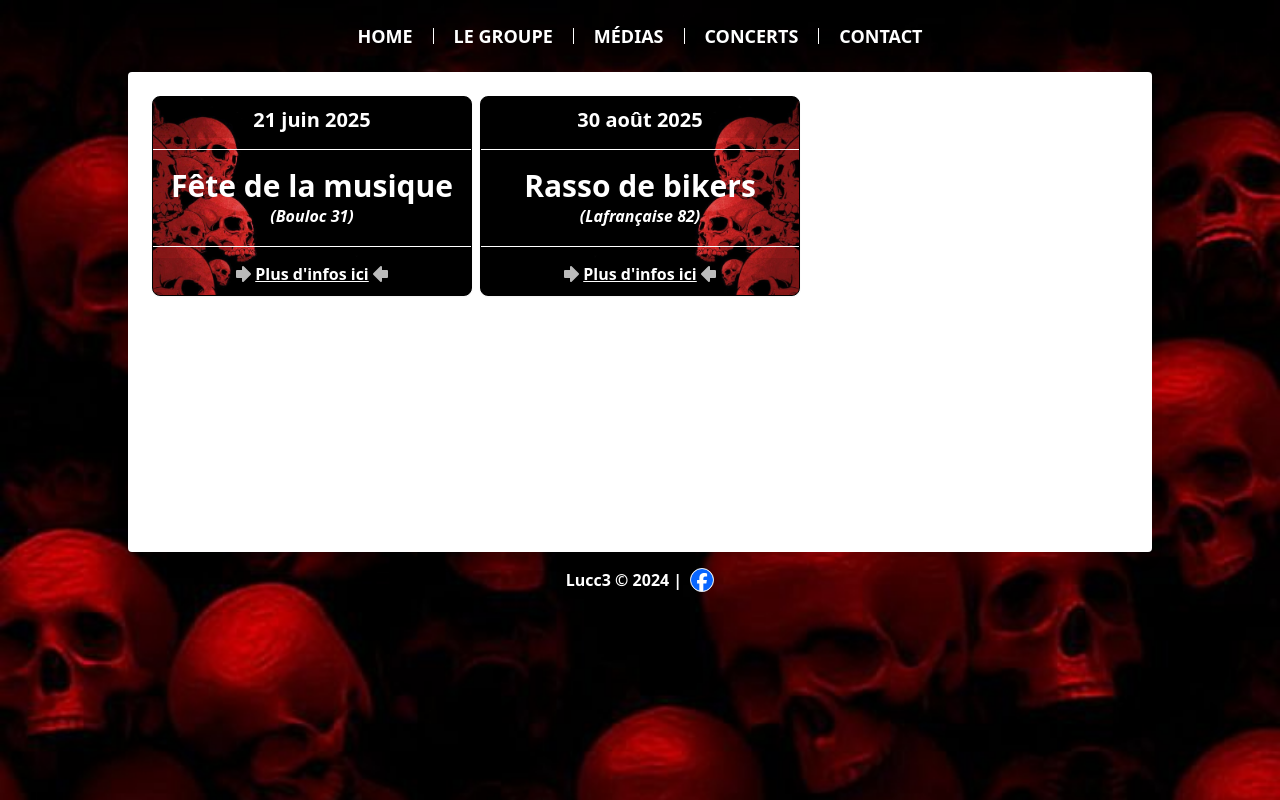
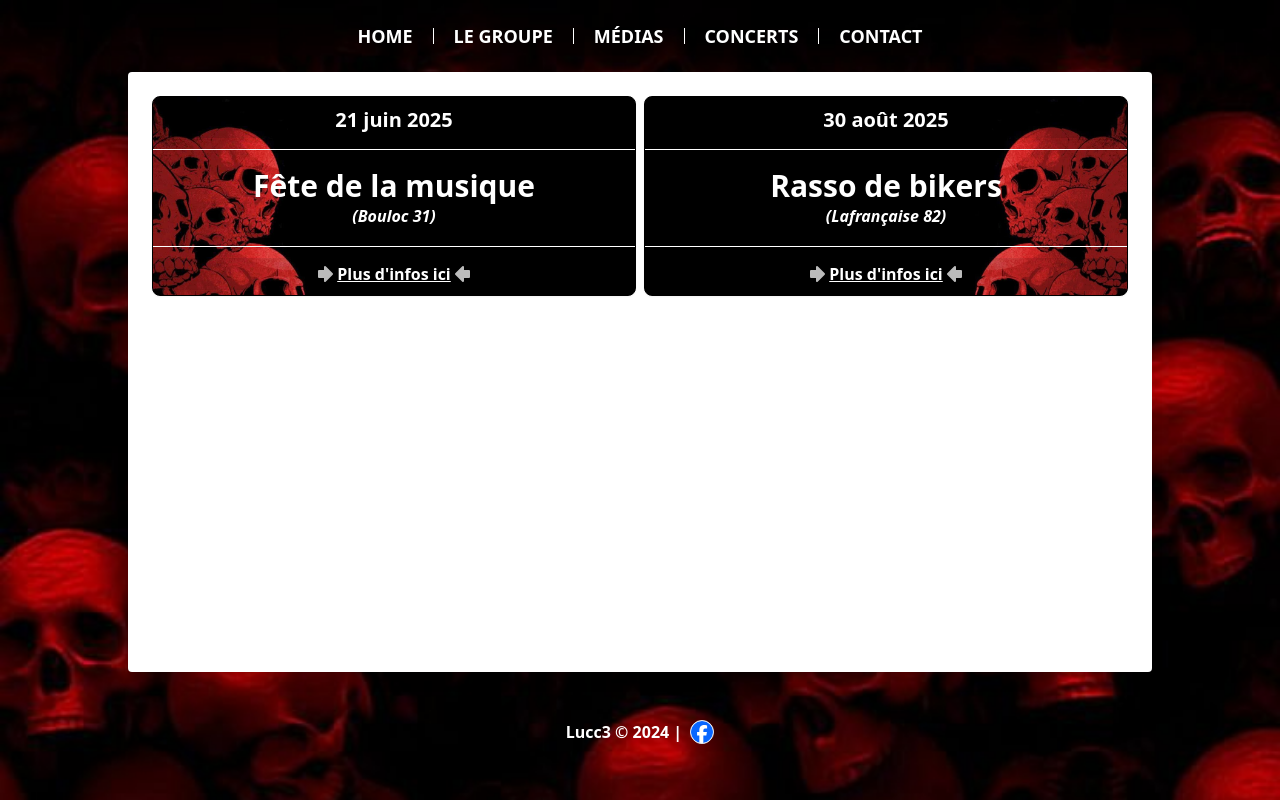
Before and after one commit to LucienRamond/RoisDeRien, a React (Vite) app: page /concerts in a window 1280 px wide. Built offline with nearby package versions, Linux system fonts and the light colour scheme.

Commit message:
New logo and many animations

```diff
--- a/src/index.css
+++ b/src/index.css
@@ -102,3 +102,36 @@
 .font-younger {
   font-family: "Youngerthanme", cursive !important;
 }
+.div-from-left {
+  animation: 0.5s slideinfromleft;
+}
+@keyframes slideinfromleft {
+  from {
+    transform: translateX(-100%);
+  }
+  to {
+    transform: translateX(0%);
+  }
+}
+.div-from-right {
+  animation: 0.5s slideinfromright;
+}
+@keyframes slideinfromright {
+  from {
+    transform: translateX(100%);
+  }
+  to {
+    transform: translateX(0%);
+  }
+}
+.div-from-top {
+  animation: 0.5s slideinfromtop;
+}
+@keyframes slideinfromtop {
+  from {
+    transform: translateY(-110%);
+  }
+  to {
+    transform: translateY(0%);
+  }
+}
--- a/src/pages/band/Band.tsx
+++ b/src/pages/band/Band.tsx
@@ -5,9 +5,11 @@ export default function Band() {
   return (
     <div className="lg:max-w-[80%]  sm:max-w-[90%] mx-auto border border-foreground p-4  min-h-[500px] sm:rounded bg-white shadow-lg">
       <div>
-        <h2 className="text-center text-xl font-bold">Le groupe</h2>
+        <h2 className="text-center text-xl font-bold div-from-top">
+          Le groupe
+        </h2>
       </div>
-      <Separator className="h-[1px] w-[80%] my-2 mx-auto bg-foreground" />
+      <Separator className="h-[1px] w-[80%] my-2 mx-auto bg-foreground div-from-left" />
       <p className=" mb-2 sm:p-4 max-w-[1200px] mx-auto">
         Composé de <b>5 amis </b>de longue date, <b>Les Rois de Rien</b>, c'est
         avant tout une passion partagée pour <b>le Rock et la bière</b> ! Un
--- a/src/pages/concerts/Concerts.tsx
+++ b/src/pages/concerts/Concerts.tsx
@@ -19,19 +19,19 @@ export interface ConcertType {
 
 export default function Concerts() {
   return (
-    <div className="sm:px-4  mx-auto py-4  lg:max-w-[80%]  sm:max-w-[90%] min-h-[60vh] sm:rounded bg-white shadow-lg">
+    <div className="sm:px-4 mx-auto py-4 lg:max-w-[80%] sm:max-w-[90%] min-h-[75vh] sm:rounded bg-white shadow-lg">
       <div className="w-full  p-2">
-        <div className="grid lg:grid-cols-2 xl:grid-cols-3 gap-2 mx-auto ">
+        <div className="grid lg:grid-cols-2 gap-2 mx-auto ">
           {concerts &&
             concerts.map((concert: ConcertType) => {
               return (
                 <Card
                   id="concert-card"
                   key={concert.id}
-                  className={` bg-cover sm:h-[200px] grid items-center hover:shadow-black border-black h-full w-full  text-white font-bold ${
+                  className={` bg-cover sm:h-[200px] xl:max-w-[600px] xl:mx-auto grid items-center hover:shadow-black border-black h-full w-full  text-white font-bold ${
                     concert.id % 2 == 0
-                      ? "bg-[url(/src/assets/icons/texture.jpg)]"
-                      : "bg-[url(/src/assets/icons/texture2.jpg)]"
+                      ? "bg-[url(/src/assets/icons/texture.jpg)] div-from-right"
+                      : "bg-[url(/src/assets/icons/texture2.jpg)] div-from-left"
                   }`}
                 >
                   <CardHeader className=" text-xl p-1 text-center bg-black/10">
--- a/src/pages/contact/Contact.tsx
+++ b/src/pages/contact/Contact.tsx
@@ -45,11 +45,14 @@ export default function Contact() {
   return (
     <div className=" mx-auto border border-foreground p-4 lg:max-w-[50%]  sm:max-w-[80%] min-h-[500px] sm:rounded bg-white shadow-lg">
       <div>
-        <h2 className="text-center text-xl font-bold">Contact</h2>
+        <h2 className="text-center text-xl font-bold div-from-top">Contact</h2>
       </div>
-      <Separator className="h-[1px] w-[80%] my-2 mx-auto bg-foreground" />
+      <Separator className="h-[1px] w-[80%] my-2 mx-auto bg-foreground div-from-left" />
       <Form {...form}>
-        <form onSubmit={form.handleSubmit(onSubmit)} className="space-y-8">
+        <form
+          onSubmit={form.handleSubmit(onSubmit)}
+          className="space-y-8 grid "
+        >
           <FormField
             control={form.control}
             name="email"
@@ -76,7 +79,12 @@ export default function Contact() {
               </FormItem>
             )}
           />
-          <Button type="submit">Envoyer</Button>
+          <Button
+            type="submit"
+            className=" w-full max-w-[500px] justify-self-center"
+          >
+            Envoyer
+          </Button>
         </form>
       </Form>
       <Separator className="h-[1px] w-[80%] my-10 mx-auto bg-foreground" />
--- a/src/pages/footer/Footer.tsx
+++ b/src/pages/footer/Footer.tsx
@@ -1,14 +1,8 @@
-import { useLocation } from "react-router-dom";
 import Facebook from "../../assets/icons/facebook.svg";
 
 export default function Footer() {
-  const location = useLocation();
   return (
-    <div
-      className={`flex text-white font-semibold justify-center p-4 ${
-        location.pathname == "/" && "mt-32"
-      }`}
-    >
+    <div className={`flex text-white font-semibold justify-center p-4 mt-8`}>
       <div>Lucc3 &copy; 2024 | </div>
       <div className="flex gap-2 ml-2 hover:cursor-pointer">
         <div
--- a/src/pages/home/Home.tsx
+++ b/src/pages/home/Home.tsx
@@ -4,7 +4,7 @@ export default function Home() {
   return (
     <div>
       <img
-        className="mt-8 sm:mt-0 my-auto mx-auto max-h-[80vh] xl:w-[800px] animate-pulse"
+        className="mt-8 sm:mt-0 my-auto mx-auto max-h-[80vh] xl:w-[600px] xl:h-auto xl:max-h-max animate-pulse"
         src={Logo}
         alt="logo"
       />
```
Also changed, not shown: src/assets/Logo.png.
